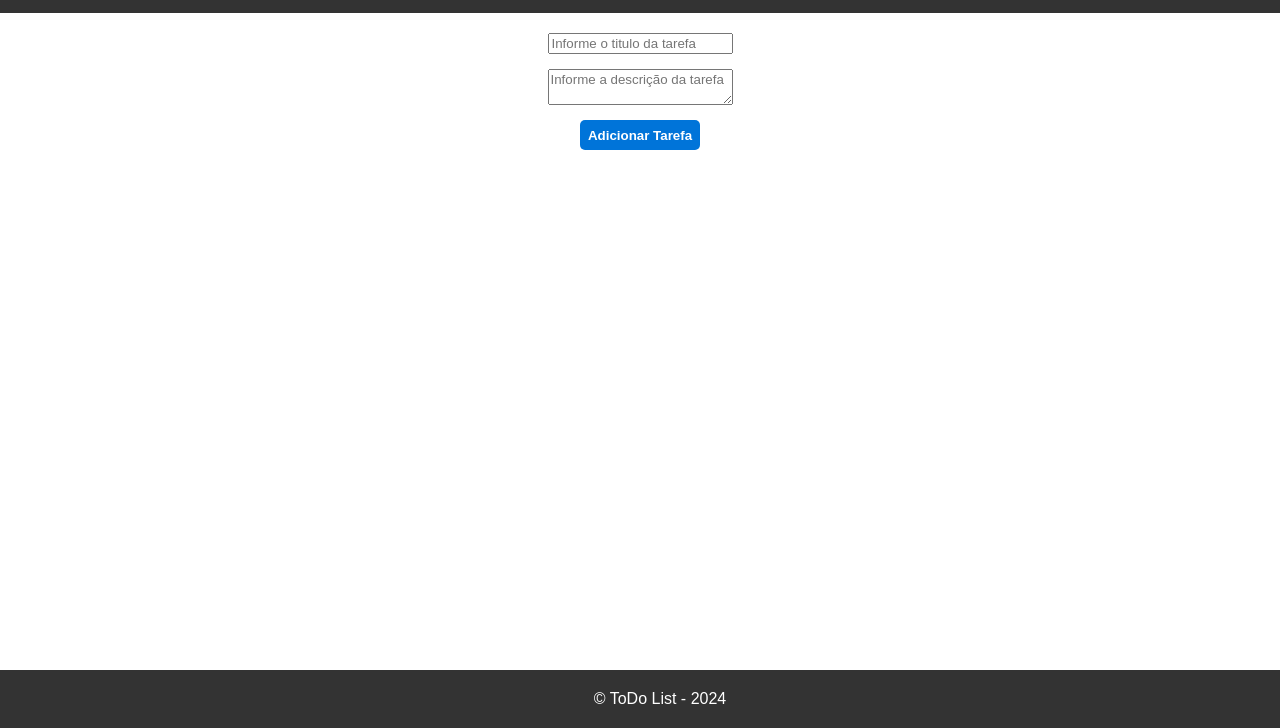
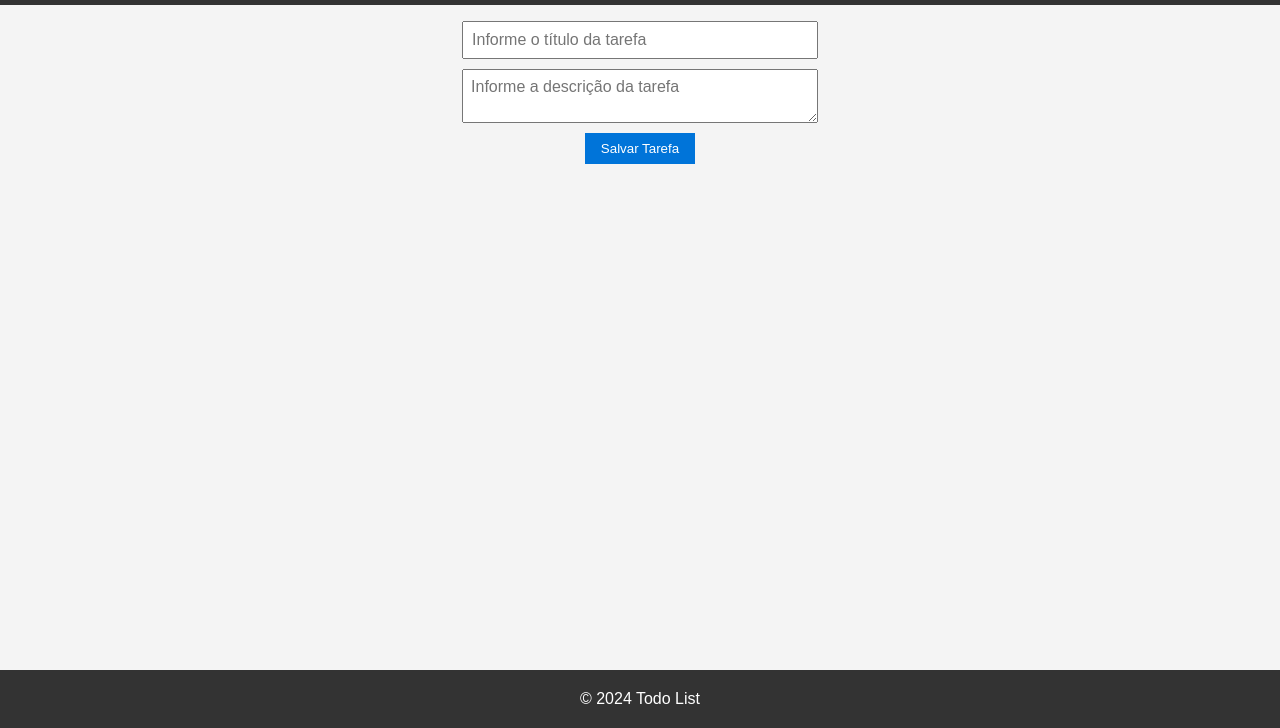
Before and after one commit to natanaelbalbo/esoft5s-a-pw, a website: page ToDo/index.html in a window 1280 px wide. Shown: the part 72-800 px from the top of the page. Drawn offline with Linux system fonts and the light colour scheme.

Commit message:
att codigo

```diff
--- a/ToDo/index.html
+++ b/ToDo/index.html
@@ -1,23 +1,41 @@
 <!DOCTYPE html>
 <html lang="pt-br">
   <head>
-    <meta charset="UTF-8">
-    <meta name="viewport" content="width=device-width, initial-scale=1.0">
-    <title>ToDo - Lista de Tarefas</title>
-    <link rel="stylesheet" href="style.css">
+    <meta charset="UTF-8" />
+    <meta name="viewport" content="width=device-width, initial-scale=1.0" />
+    <title>Todo Lists</title>
+    <link rel="stylesheet" href="style.css" />
   </head>
   <body>
     <div class="container">
-        <header class="o-header">Lista de Tarefas - ToDo</header>
-        <main class="o-main">
-            <form name="meu-form" onsubmit="enviar(event)">
-                <input type="text" name="textinput" placeholder="Informe o titulo da tarefa">
-                <textarea name="tarefadesc" placeholder="Informe a descrição da tarefa"></textarea>
-                <button type="submit">Adicionar Tarefa</button>
+      <header>
+        <h1>Todo List</h1>
+      </header>
+      <main>
+        <!-- Formulário para adicionar tarefas -->
+        <form id="taskForm" onsubmit="addTask(event)">
+          <input
+            type="text"
+            name="title"
+            id="title"
+            required
+            placeholder="Informe o título da tarefa"
+          />
+          <textarea
+            id="description"
+            name="description"
+            required
+            placeholder="Informe a descrição da tarefa"
+          ></textarea>
+          <button type="submit">Salvar Tarefa</button>
         </form>
+
+        <!-- Lista de tarefas -->
+        <ul id="taskList"></ul>
       </main>
-        <footer class="o-footer">&copy ToDo List - 2024</footer>
+      <footer>&copy; 2024 Todo List</footer>
     </div>
+
     <script src="index.js"></script>
   </body>
 </html>
--- a/ToDo/index.js
+++ b/ToDo/index.js
@@ -1,36 +1,95 @@
-window.onload = function() {
-    const tarefas = JSON.parse(localStorage.getItem('tarefas')) || [];
-    const main = document.querySelector('.container');
+const taskKey = '@tasks';
 
-    for (const tarefa of tarefas) {
-        const div = document.createElement('div');
-        div.classList.add('tarefa');
-        div.textContent = `Título: ${tarefa.titulo}, Descrição: ${tarefa.descricao}`;
+// Função para adicionar tarefa
+function addTask(event) {
+  event.preventDefault(); // Evita o recarregamento da página
+  const taskId = new Date().getTime();
+  const taskList = document.querySelector('#taskList');
 
-        main.appendChild(div);
-    }
+  const form = document.querySelector('#taskForm');
+  const formData = new FormData(form);
+
+  const taskTitle = formData.get('title');
+  const taskDescription = formData.get('description');
+
+  const li = document.createElement('li');
+
+  li.id = taskId;
+  li.innerHTML = `
+      <h2>${taskTitle}</h2>
+      <p>${taskDescription}</p>
+      <button class="editButton" title="Editar tarefa" onclick="openEditDialog(${taskId})">✏️</button>
+      <button class="deleteButton" title="Apagar tarefa" onclick="deleteTask(${taskId})">❌</button>
+  `;
+
+  taskList.appendChild(li);
+
+  // Salvar tarefas no localStorage
+  const tasks = JSON.parse(localStorage.getItem(taskKey)) || [];
+  tasks.push({ id: taskId, title: taskTitle, description: taskDescription });
+  localStorage.setItem(taskKey, JSON.stringify(tasks));
+
+  form.reset();
 }
 
-function enviar(e) {
-    e.preventDefault();
+// Função para carregar tarefas do localStorage ao recarregar a página
+window.addEventListener('DOMContentLoaded', loadTasks);
 
-    const form = e.target
-    const formData = new FormData(form)
+function loadTasks() {
+  const tasks = JSON.parse(localStorage.getItem(taskKey)) || [];
+  const taskList = document.querySelector('#taskList');
+  taskList.innerHTML = tasks
+    .map(task => `
+      <li id="${task.id}">
+        <h2>${task.title}</h2>
+        <p>${task.description}</p>
+        <button class="editButton" title="Editar tarefa" onclick="openEditDialog(${task.id})">✏️</button>
+        <button class="deleteButton" title="Apagar tarefa" onclick="deleteTask(${task.id})">❌</button>
+      </li>`)
+    .join('');
+}
 
-    const titulo = formData.get('textinput');
-    const descricao = formData.get('tarefadesc');
+// Função para excluir tarefa
+function deleteTask(taskId) {
+  const tasks = JSON.parse(localStorage.getItem(taskKey)) || [];
+  const filteredTasks = tasks.filter(task => task.id !== taskId);
+  localStorage.setItem(taskKey, JSON.stringify(filteredTasks));
+  document.getElementById(taskId).remove();
+}
 
-    const tarefa = { titulo, descricao };
+// Função para abrir o diálogo de edição
+function openEditDialog(taskId) {
+  const tasks = JSON.parse(localStorage.getItem(taskKey)) || [];
+  const task = tasks.find(task => task.id === taskId);
 
-    const tarefas = JSON.parse(localStorage.getItem('tarefas')) || [];
-    tarefas.push(tarefa);
+  if (task) {
+    document.querySelector('#editTitle').value = task.title;
+    document.querySelector('#editDescription').value = task.description;
+    document.querySelector('#editForm').dataset.taskId = task.id;
+    document.querySelector('#editDialog').showModal();
+  }
+}
 
-    localStorage.setItem('tarefas', JSON.stringify(tarefas));
+// Função para fechar o diálogo de edição
+function closeEditDialog() {
+  document.querySelector('#editDialog').close();
+}
 
-    console.log('Tarefa adicionada ao localStorage:', tarefa);
+// Função para editar tarefa
+function editTask(event) {
+  event.preventDefault();
+  const form = document.querySelector('#editForm');
+  const taskId = form.dataset.taskId;
+  const taskTitle = form.querySelector('#editTitle').value;
+  const taskDescription = form.querySelector('#editDescription').value;
 
-    form.reset();
+  const tasks = JSON.parse(localStorage.getItem(taskKey)) || [];
+  const taskIndex = tasks.findIndex(task => task.id === taskId);
 
-    window.location.reload();
-
+  if (taskIndex !== -1) {
+    tasks[taskIndex] = { id: taskId, title: taskTitle, description: taskDescription };
+    localStorage.setItem(taskKey, JSON.stringify(tasks));
+    loadTasks();
+    closeEditDialog();
+  }
 }
--- a/ToDo/style.css
+++ b/ToDo/style.css
@@ -1,69 +1,93 @@
+/* Reset de estilos para garantir consistência em diferentes navegadores */
+body,
+h1,
+h2,
+p,
+ul,
+ol,
+li,
+figure,
+table,
+th,
+td {
+  margin: 0;
+  padding: 0;
+}
+
 * {
-    font-family: Arial, Helvetica, sans-serif;
-    margin: 0;
+  box-sizing: border-box;
+}
+
+body {
+  font-family: 'Arial', sans-serif;
+  color: #333;
+  background-color: #f4f4f4;
+  height: 100vh;
+  display: flex;
+  flex-direction: column;
 }
 
 .container {
   display: grid;
   grid-template-rows: auto 1fr auto;
+  min-height: 100vh;
 }
 
-.o-header {
-    font-weight: bold;
-    font-size: 40px;
-    color: white;
-    display: flex;
-    background: #333;
-    justify-content: center;
+header,
+footer {
+  background-color: #333;
+  color: #fff;
   padding: 20px;
+  text-align: center;
 }
 
-.o-main {
-    display: flex;
-    justify-content: center;
-    padding: 20px;
+main {
+  padding: 16px;
 }
 
-.o-footer {
+main form {
   display: flex;
-    justify-content: center;
-    padding: 20px;
-    color: white;
-    background: #333;
-    position: fixed;
-    bottom: 0;
+  flex-direction: column;
+  gap: 10px;
+  align-items: center;
+  width: 40ch;
+  margin: 0 auto;
+}
+
+input,
+textarea {
   width: 100%;
+  padding: 8px;
+  font-size: 16px;
+}
+
+input,
+textarea::placeholder {
+  font-family: 'Arial', sans-serif;
 }
 
 button {
+  background-color: #0074d9;
+  color: #fff;
+  border: none;
+  padding: 8px 16px;
   cursor: pointer;
-    font-weight: bold;
-    color: white;
-    background-color: #0074d9;
-    border: none;
-    border-radius: 5px;
-    height: 30px;
-    width: 120px;
+}
+
+ul {
+  list-style: none;
+  padding: 0;
+  max-width: 80ch;
   margin: 0 auto;
 }
 
-form {
-    display: flex;
-    flex-direction: column;
-    justify-content: center;
-    gap: 15px;
+li {
+  margin: 8px 0;
+  padding: 20px;
+  border: solid 1px #ccc;
 }
 
-.tarefa {
-    display: flex;
-    margin: 0 auto;
-    justify-content: center;
-    border: 2px solid #7b7b7b;
-    border-radius: 5px;
-    padding: 10px;
-    margin: 10px 0;
-    background-color: #f9f9f9;
-    width: 250px;
-    margin-left: auto;
-    margin-right: auto;
+li p {
+  white-space: pre-wrap;
+  margin-top: 10px;
 }
```
Lines whose indentation alone changed are shown as unchanged.
